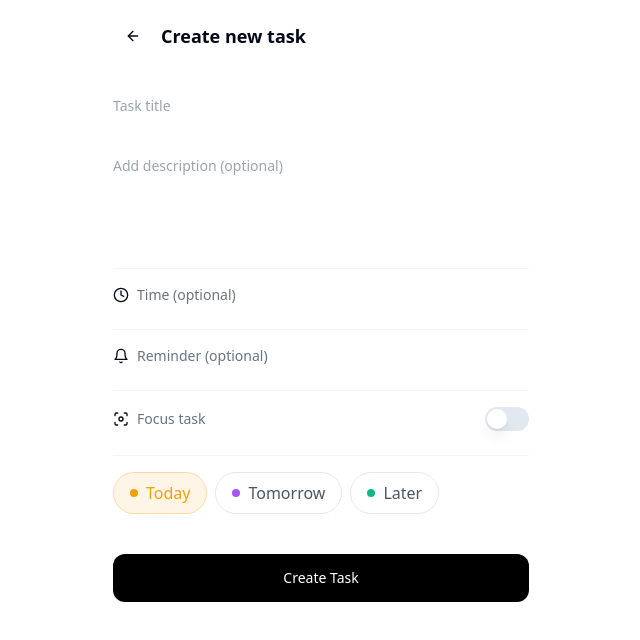
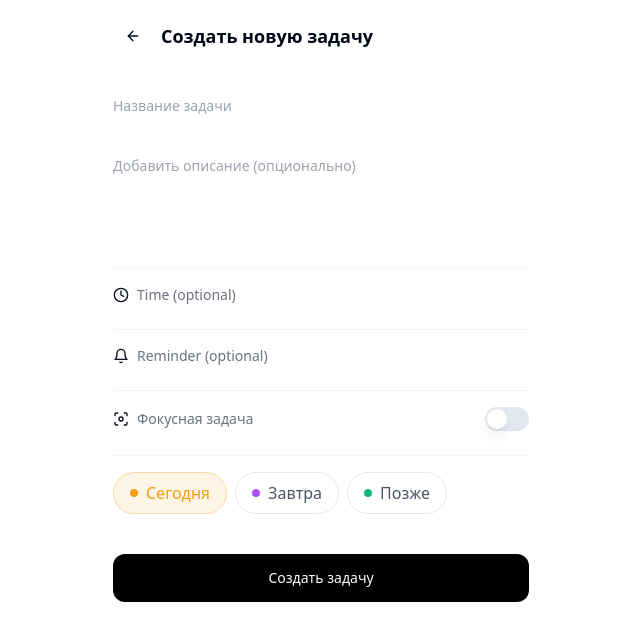
Before and after one commit to AndrewAitken/simp, a React (Vite) app: page /new-task in a window 1280 px wide. Shown: the top 640 px of the page, without its empty margins (319-959 px from the left). Built offline with nearby package versions, Linux system fonts and the light colour scheme.

Commit message:
feat: Add category indicators and translations

```diff
--- a/src/components/CategoryToggle.tsx
+++ b/src/components/CategoryToggle.tsx
@@ -27,11 +27,11 @@ const CategoryToggle: React.FC<CategoryToggleProps> = ({
           "flex items-center px-4 py-2 rounded-full border transition-colors",
           value === "today"
             ? "bg-today/10 border-today/30 text-today"
-            : "border-gray-200 text-gray-600 hover:bg-gray-50"
+            : "border-gray-200 text-gray-600 hover:bg-gray-50 dark:border-zinc-700 dark:text-gray-400 dark:hover:bg-zinc-800"
         )}
       >
         <div className="w-2 h-2 rounded-full bg-today mr-2"></div>
-        Today
+        Сегодня
       </button>
       <button
         type="button"
@@ -40,11 +40,11 @@ const CategoryToggle: React.FC<CategoryToggleProps> = ({
           "flex items-center px-4 py-2 rounded-full border transition-colors",
           value === "tomorrow"
             ? "bg-tomorrow/10 border-tomorrow/30 text-tomorrow"
-            : "border-gray-200 text-gray-600 hover:bg-gray-50"
+            : "border-gray-200 text-gray-600 hover:bg-gray-50 dark:border-zinc-700 dark:text-gray-400 dark:hover:bg-zinc-800"
         )}
       >
         <div className="w-2 h-2 rounded-full bg-tomorrow mr-2"></div>
-        Tomorrow
+        Завтра
       </button>
       <button
         type="button"
@@ -53,11 +53,11 @@ const CategoryToggle: React.FC<CategoryToggleProps> = ({
           "flex items-center px-4 py-2 rounded-full border transition-colors",
           value === "later"
             ? "bg-later/10 border-later/30 text-later"
-            : "border-gray-200 text-gray-600 hover:bg-gray-50"
+            : "border-gray-200 text-gray-600 hover:bg-gray-50 dark:border-zinc-700 dark:text-gray-400 dark:hover:bg-zinc-800"
         )}
       >
         <div className="w-2 h-2 rounded-full bg-later mr-2"></div>
-        Later
+        Позже
       </button>
     </div>
   );
--- a/src/components/TaskList.tsx
+++ b/src/components/TaskList.tsx
@@ -1,3 +1,4 @@
+
 import React from "react";
 import { useTask } from "@/contexts/TaskContext";
 import TaskItem from "./TaskItem";
@@ -20,8 +21,19 @@ const TaskList: React.FC<TaskListProps> = ({
     tomorrow: "Завтра",
     later: "Позже"
   };
+
+  // Color classes for category circles
+  const circleColors = {
+    today: "bg-today",
+    tomorrow: "bg-tomorrow",
+    later: "bg-later"
+  };
+
   return <div className="mb-8">
-      <h2 className="font-bold mb-2 text-foreground text-base">{categoryTitles[category]}</h2>
+      <h2 className="font-bold mb-2 text-foreground text-base flex items-center">
+        <div className={`w-3 h-3 rounded-full ${circleColors[category]} mr-2`}></div>
+        {categoryTitles[category]}
+      </h2>
       {filteredTasks.length === 0 ? <p className="text-gray-500 dark:text-gray-400 text-center py-4">Нет задач</p> : filteredTasks.map(task => <TaskItem key={task.id} task={task} />)}
     </div>;
 };
--- a/src/pages/EditTask.tsx
+++ b/src/pages/EditTask.tsx
@@ -37,7 +37,7 @@ const EditTask = () => {
     if (!id) return;
     const task = getTaskById(id);
     if (!task) {
-      toast.error("Task not found");
+      toast.error("Задача не найдена");
       navigate("/");
       return;
     }
@@ -53,7 +53,7 @@ const EditTask = () => {
     e.preventDefault();
     if (!id) return;
     if (!title.trim()) {
-      toast.error("Please enter a task title");
+      toast.error("Пожалуйста, введите название задачи");
       return;
     }
     updateTask(id, {
@@ -64,14 +64,14 @@ const EditTask = () => {
       priority: isFocusTask ? "focus" : "normal",
       reminder: reminder !== "none" ? reminder : undefined
     });
-    toast.success("Task updated successfully");
+    toast.success("Задача успешно обновлена");
     navigate("/");
   };
 
   const handleDelete = () => {
     if (!id) return;
     deleteTask(id);
-    toast.success("Task deleted successfully");
+    toast.success("Задача успешно удалена");
     navigate("/");
   };
 
@@ -84,7 +84,7 @@ const EditTask = () => {
               <Button variant="ghost" size="icon" onClick={() => navigate("/")} className="mr-2 text-foreground">
                 <ArrowLeft className="h-6 w-6" />
               </Button>
-              <h1 className="font-bold text-lg text-foreground">Edit task</h1>
+              <h1 className="font-bold text-lg text-foreground">Редактирование задачи</h1>
             </div>
             <AlertDialog open={deleteDialogOpen} onOpenChange={setDeleteDialogOpen}>
               <AlertDialogTrigger asChild>
@@ -94,15 +94,15 @@ const EditTask = () => {
               </AlertDialogTrigger>
               <AlertDialogContent className="bg-background border-border">
                 <AlertDialogHeader>
-                  <AlertDialogTitle className="text-foreground">Delete task</AlertDialogTitle>
+                  <AlertDialogTitle className="text-foreground">Удалить задачу</AlertDialogTitle>
                   <AlertDialogDescription className="text-muted-foreground">
-                    Are you sure you want to delete this task? This action cannot be undone.
+                    Вы уверены, что хотите удалить эту задачу? Это действие нельзя отменить.
                   </AlertDialogDescription>
                 </AlertDialogHeader>
                 <AlertDialogFooter>
-                  <AlertDialogCancel className="bg-background text-foreground border-border hover:bg-accent">Cancel</AlertDialogCancel>
+                  <AlertDialogCancel className="bg-background text-foreground border-border hover:bg-accent">Отмена</AlertDialogCancel>
                   <AlertDialogAction onClick={handleDelete} className="bg-red-500 hover:bg-red-600">
-                    Delete
+                    Удалить
                   </AlertDialogAction>
                 </AlertDialogFooter>
               </AlertDialogContent>
@@ -115,7 +115,7 @@ const EditTask = () => {
             <div>
               <Input
                 type="text"
-                placeholder="Task title"
+                placeholder="Название задачи"
                 value={title}
                 onChange={e => setTitle(e.target.value)}
                 autoFocus
@@ -125,7 +125,7 @@ const EditTask = () => {
 
             <div>
               <Textarea
-                placeholder="Add description (optional)"
+                placeholder="Добавить описание (опционально)"
                 className="min-h-24 shadow-none focus-visible:ring-0 placeholder:text-gray-400 dark:placeholder:text-gray-500 bg-background text-foreground resize-none"
                 value={description}
                 onChange={e => setDescription(e.target.value)}
@@ -144,7 +144,7 @@ const EditTask = () => {
               <div className="flex items-center justify-between">
                 <div className="flex items-center">
                   <Focus className="h-4 w-4 mr-2 text-foreground" />
-                  <span className="text-sm text-gray-500 dark:text-gray-400">Focus task</span>
+                  <span className="text-sm text-gray-500 dark:text-gray-400">Фокусная задача</span>
                 </div>
                 <Switch checked={isFocusTask} onCheckedChange={setIsFocusTask} />
               </div>
@@ -156,7 +156,7 @@ const EditTask = () => {
 
             <div className="flex justify-center pt-4">
               <Button type="submit" className="w-full bg-black hover:bg-gray-800 dark:bg-zinc-800 dark:hover:bg-zinc-700 text-white py-6 rounded-xl">
-                Save Changes
+                Сохранить изменения
               </Button>
             </div>
           </div>
--- a/src/pages/NewTask.tsx
+++ b/src/pages/NewTask.tsx
@@ -25,7 +25,7 @@ const NewTask = () => {
   const handleSubmit = (e: React.FormEvent) => {
     e.preventDefault();
     if (!title.trim()) {
-      toast.error("Please enter a task title");
+      toast.error("Пожалуйста, введите название задачи");
       return;
     }
 
@@ -38,19 +38,19 @@ const NewTask = () => {
       reminder: reminder !== "none" ? reminder : undefined
     });
 
-    toast.success("Task created successfully");
+    toast.success("Задача успешно создана");
     navigate("/");
   };
 
   return (
-    <div className="min-h-screen bg-white">
+    <div className="min-h-screen bg-background">
       <div className="max-w-md mx-auto px-4">
         <header className="py-4 mb-4">
           <div className="flex items-center">
-            <Button variant="ghost" size="icon" onClick={() => navigate("/")} className="mr-2">
+            <Button variant="ghost" size="icon" onClick={() => navigate("/")} className="mr-2 text-foreground">
               <ArrowLeft className="h-6 w-6" />
             </Button>
-            <h1 className="font-bold text-lg">Create new task</h1>
+            <h1 className="font-bold text-lg text-foreground">Создать новую задачу</h1>
           </div>
         </header>
 
@@ -59,8 +59,8 @@ const NewTask = () => {
             <div>
               <Input
                 type="text"
-                placeholder="Task title"
-                className="text-xl font-medium shadow-none focus-visible:ring-0 h-auto placeholder:text-gray-400"
+                placeholder="Название задачи"
+                className="text-xl font-medium shadow-none focus-visible:ring-0 h-auto placeholder:text-gray-400 dark:placeholder:text-gray-500 bg-background text-foreground"
                 value={title}
                 onChange={e => setTitle(e.target.value)}
                 autoFocus
@@ -69,26 +69,26 @@ const NewTask = () => {
 
             <div>
               <Textarea
-                placeholder="Add description (optional)"
-                className="min-h-24 shadow-none focus-visible:ring-0 placeholder:text-gray-400"
+                placeholder="Добавить описание (опционально)"
+                className="min-h-24 shadow-none focus-visible:ring-0 placeholder:text-gray-400 dark:placeholder:text-gray-500 bg-background text-foreground resize-none"
                 value={description}
                 onChange={e => setDescription(e.target.value)}
               />
             </div>
 
-            <div className="border-t border-gray-100 pt-4">
+            <div className="border-t border-gray-100 dark:border-zinc-800 pt-4">
               <TimePicker value={time} onChange={setTime} />
             </div>
 
-            <div className="border-t border-gray-100 pt-4">
+            <div className="border-t border-gray-100 dark:border-zinc-800 pt-4">
               <ReminderSelector value={reminder} onChange={setReminder} />
             </div>
 
-            <div className="border-t border-gray-100 pt-4">
+            <div className="border-t border-gray-100 dark:border-zinc-800 pt-4">
               <div className="flex items-center justify-between">
                 <div className="flex items-center">
-                  <Focus className="h-4 w-4 mr-2" />
-                  <span className="text-sm text-gray-500">Focus task</span>
+                  <Focus className="h-4 w-4 mr-2 text-foreground" />
+                  <span className="text-sm text-gray-500 dark:text-gray-400">Фокусная задача</span>
                 </div>
                 <Switch
                   checked={isFocusTask}
@@ -97,13 +97,13 @@ const NewTask = () => {
               </div>
             </div>
 
-            <div className="border-t border-gray-100 pt-4">
+            <div className="border-t border-gray-100 dark:border-zinc-800 pt-4">
               <CategoryToggle value={category} onChange={setCategory} />
             </div>
 
             <div className="flex justify-center pt-4">
-              <Button type="submit" className="w-full bg-black hover:bg-gray-800 text-white py-6 rounded-xl">
-                Create Task
+              <Button type="submit" className="w-full bg-black hover:bg-gray-800 dark:bg-zinc-800 dark:hover:bg-zinc-700 text-white py-6 rounded-xl">
+                Создать задачу
               </Button>
             </div>
           </div>
```
